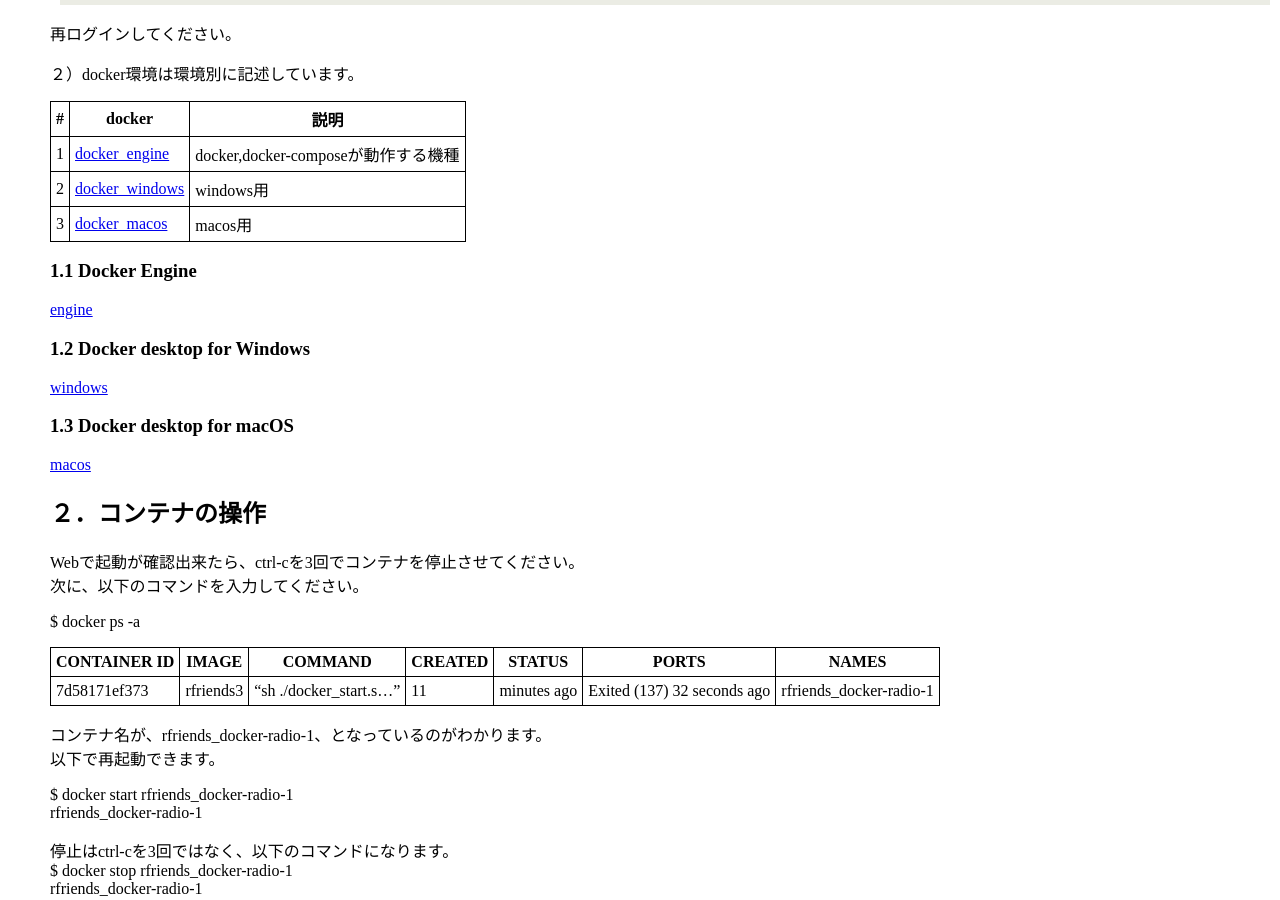
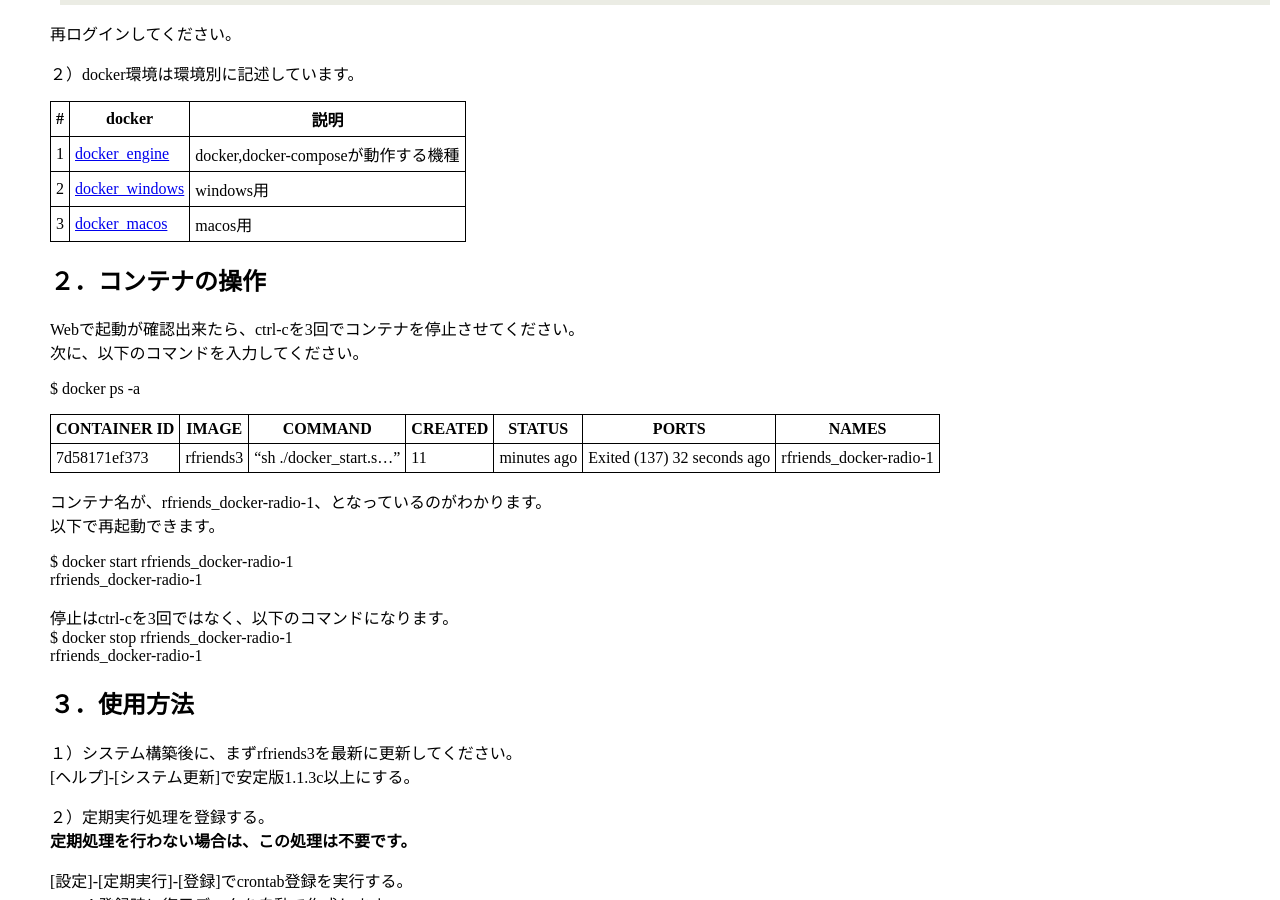
Before and after one commit to rfriends/rfriends, a Jekyll site: the page built from distro/docker.md, in a window 1280 px wide and 900 px high, scrolled down 674 px. Built offline with Jekyll 4.4.1, drawn with Linux system fonts in a browser that asks for light colours; our own code applies the rules of GitHub Pages for plain Markdown files; Markdown is read by kramdown in place of the engine named in the settings.

Commit message:
Update docker.md

```diff
--- a/distro/docker.md
+++ b/distro/docker.md
@@ -23,20 +23,6 @@ exit
 |1|[docker_engine](docker_engine.md)|docker,docker-composeが動作する機種|
 |2|[docker_windows](docker_windows.md)|windows用|
 |3|[docker_macos](docker_macos.md)|macos用|
-
-
-### 1.1 Docker Engine
-
-[engine](docker_engine.md)
-
-### 1.2 Docker desktop for Windows
-
-[windows](docker_windows.md)
-
-### 1.3 Docker desktop for macOS
-
-[macos](docker_macos.md)
-
 
 ## ２．コンテナの操作
 
```
